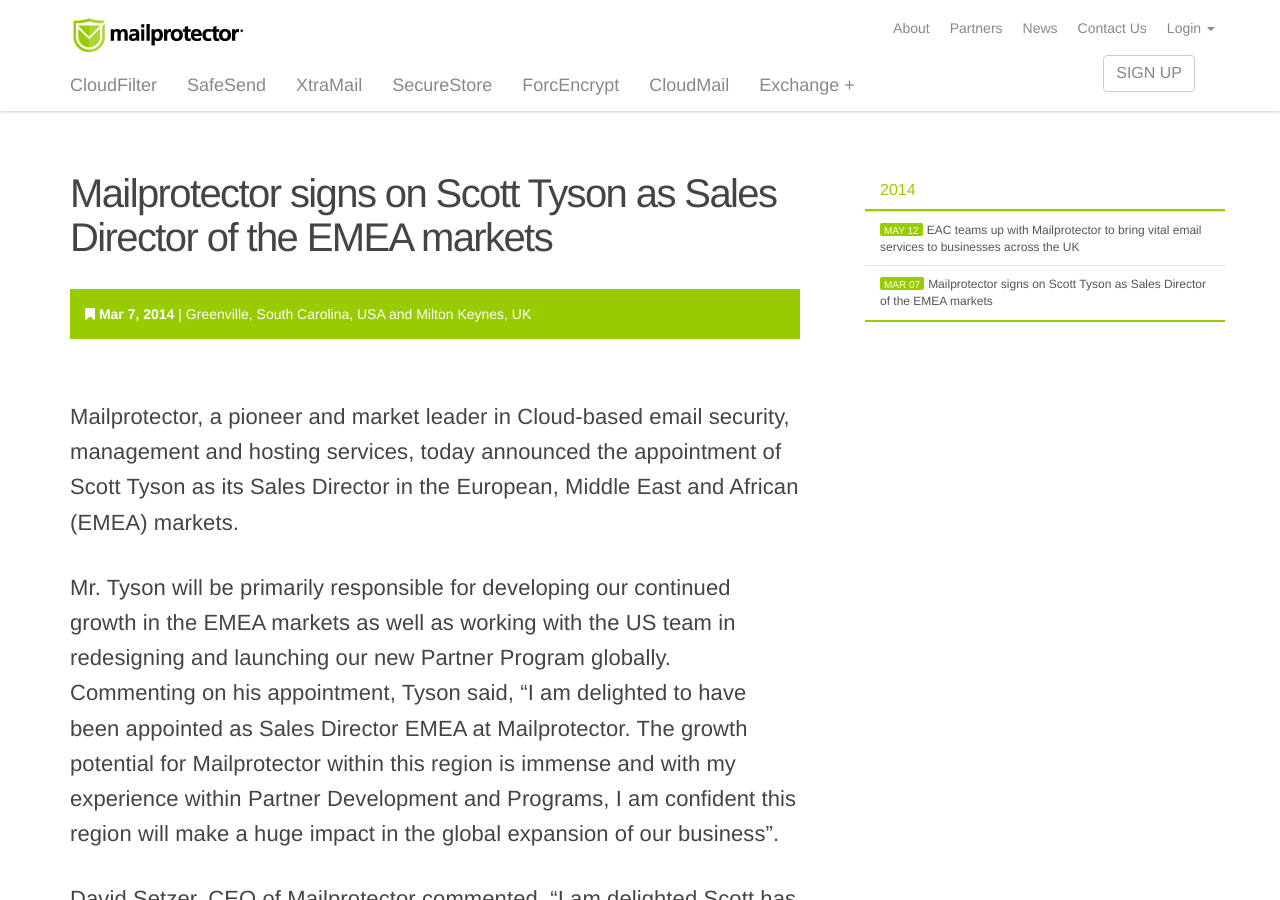
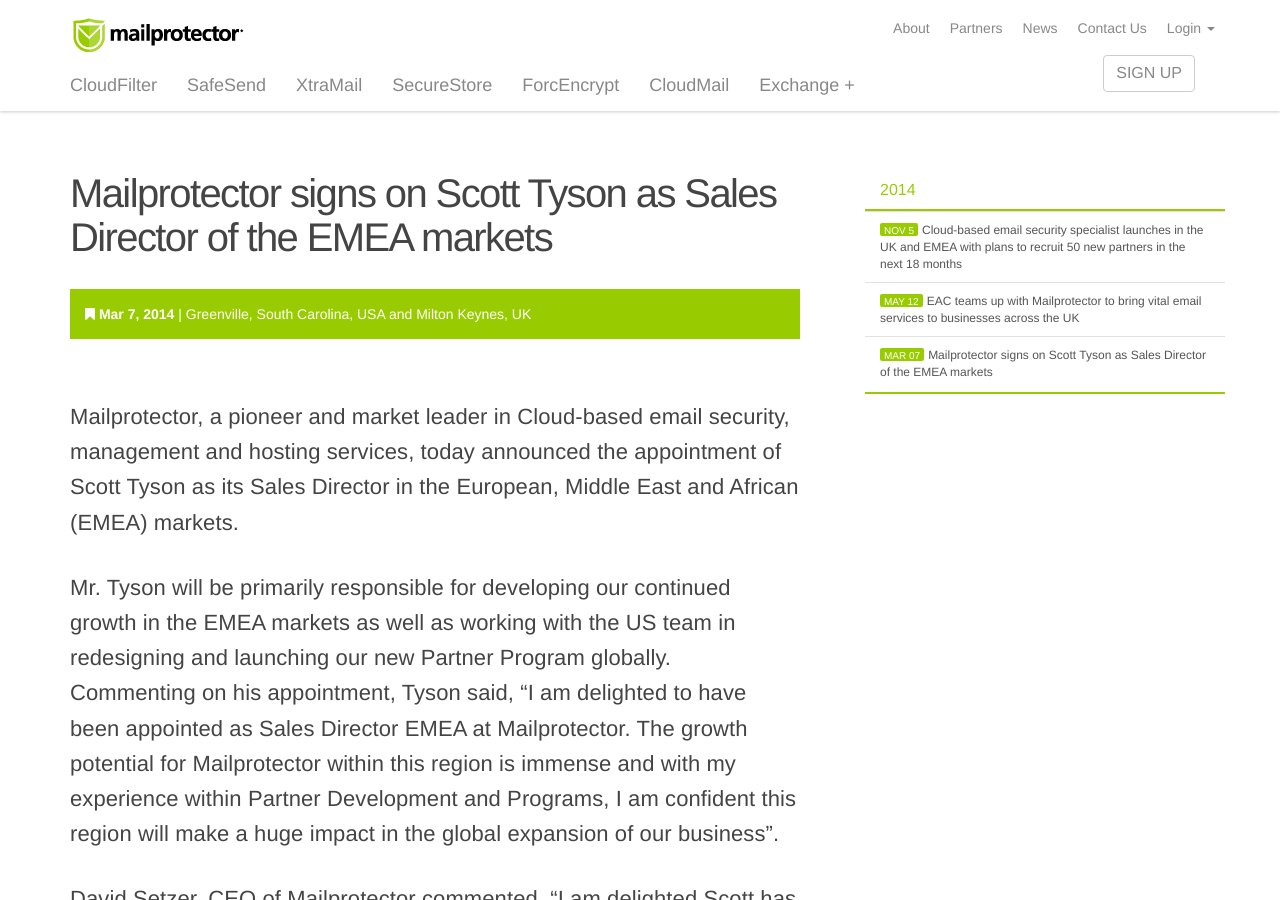
Before and after one commit to virtualconnect/mailprotector.com, a Jekyll site: the page built from _posts/2014-03-07-scott-tyson-mailprotector.markdown, in a window 1280 px wide and 900 px high. Built offline with Jekyll 4.4.1, drawn with Linux system fonts in a browser that asks for light colours; nearby versions of some CDN libraries; some web fonts are replaced.

Commit message:
Added press release to news section

```diff
--- a/_includes/sidenav.html
+++ b/_includes/sidenav.html
@@ -11,7 +11,8 @@
                     <div id="collapseOne" class="panel-collapse collapse in">
                         <div class="panel-body">
                             <div class="list-group" id="sidebar">
-						        <a href="/news/2014/05/12/eac-mailprotector-partnership/index.html" class="list-group-item"><span class="date">may 12</span>EAC teams up with Mailprotector to bring vital email services to businesses across the UK</a>
+						        <a href="/news/2014/11/05/mailprotector-lands-in-uk/index.html" class="list-group-item"><span class="date">Nov 5</span>Cloud-based email security specialist launches in the UK and EMEA with plans to recruit 50 new partners in the next 18 months</a>
+								<a href="/news/2014/05/12/eac-mailprotector-partnership/index.html" class="list-group-item"><span class="date">may 12</span>EAC teams up with Mailprotector to bring vital email services to businesses across the UK</a>
 						        <a href="/news/2014/03/07/scott-tyson-mailprotector/" class="list-group-item"><span class="date">mar 07</span>Mailprotector signs on Scott Tyson as Sales Director of the EMEA markets</a>
 
 						    </div>
--- a/news/index.html
+++ b/news/index.html
@@ -27,6 +27,9 @@ body_class: news
                     <div>
                         <div class="panel-body">
                             <div class="row">
+                                <a href="/news/2014/11/05/mailprotector-lands-in-uk/index.html" class="col-sm-12 col-md-11"><span class="date col-sm-12 col-md-1">Nov 5</span>Cloud-based email security specialist launches in the UK and EMEA with plans to recruit 50 new partners in the next 18 months</a>
+                            </div>
+							<div class="row">
                                 <a href="/news/2014/05/12/eac-mailprotector-partnership/index.html" class="col-sm-12 col-md-11"><span class="date col-sm-12 col-md-1">may 12</span> EAC teams up with Mailprotector to bring vital email services to businesses across the UK</a>
                             </div>
                             <div class="row">
```
Also changed, not shown: _posts/2014-11-05-mailprotector-lands-in-uk.markdown (added, +34 -0 lines).
